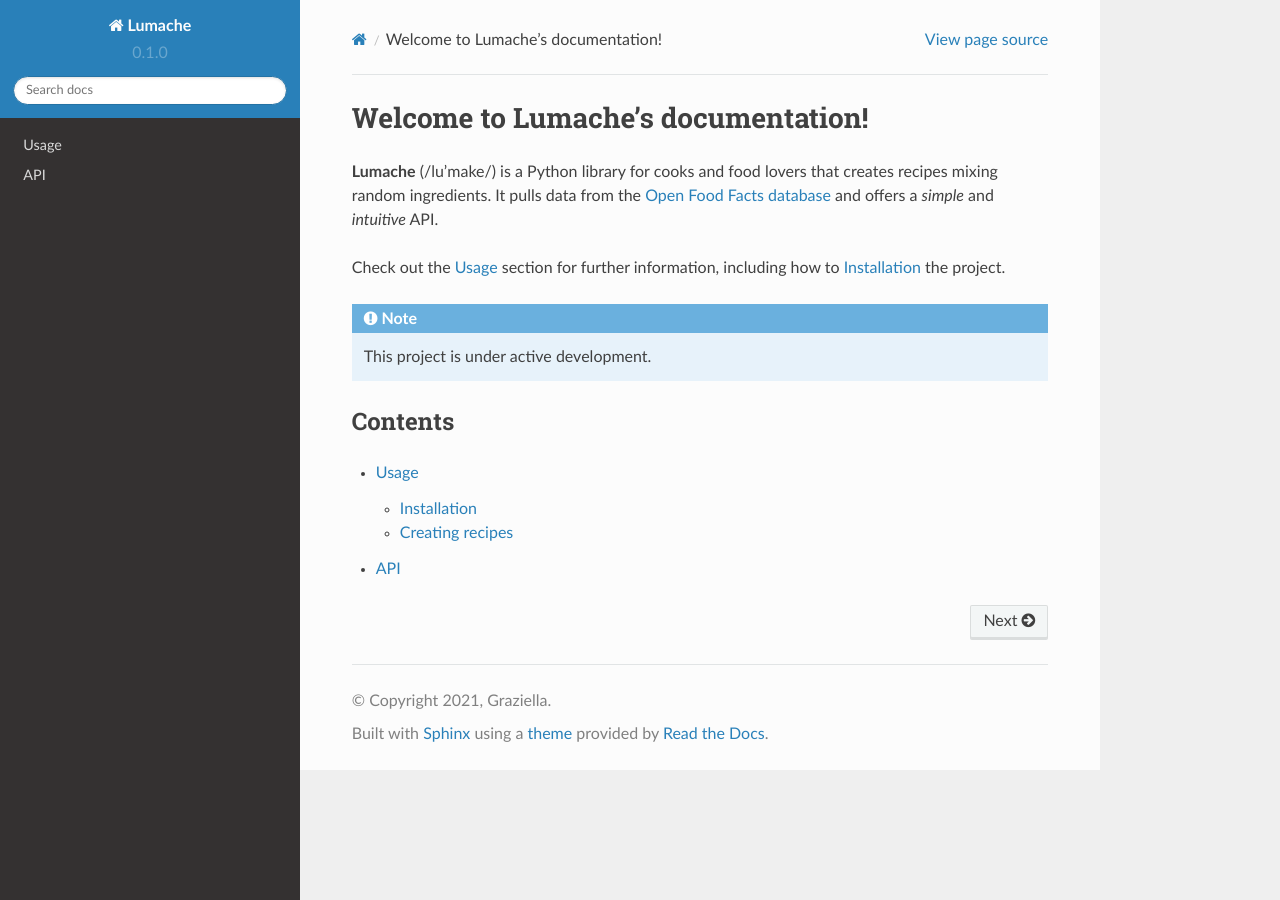
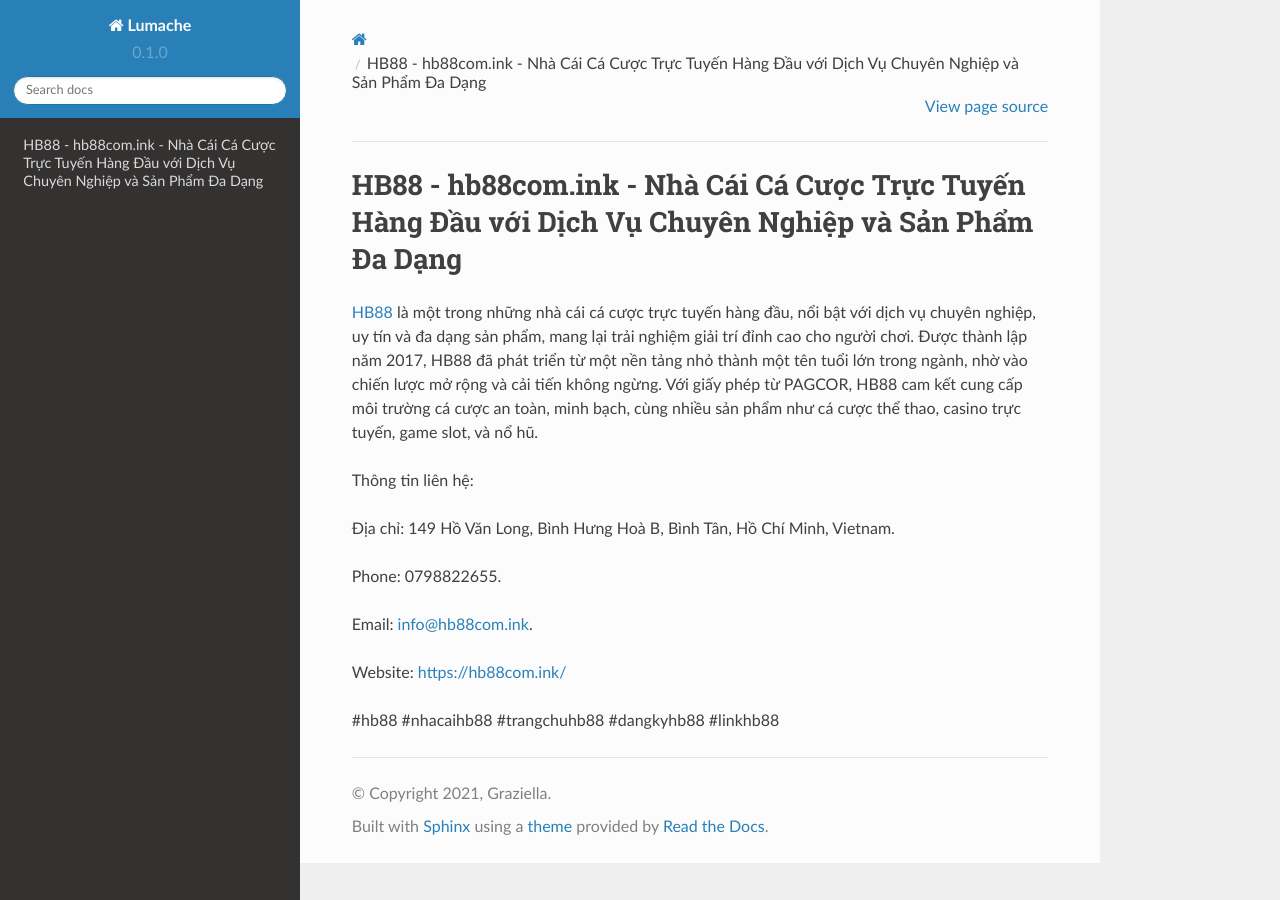
Before and after one commit to vqtranquocthuan424/hb88comink, a Sphinx documentation site: the page built from docs/source/index.rst, in a window 1280 px wide. Built offline with Sphinx 7.4.7 and the Read the Docs theme 2.0.0, drawn with Linux system fonts in a browser that asks for light colours.

Commit message:
Update index.rst

```diff
--- a/docs/source/index.rst
+++ b/docs/source/index.rst
@@ -1,22 +1,16 @@
-Welcome to Lumache's documentation!
+HB88 - hb88com.ink - Nhà Cái Cá Cược Trực Tuyến Hàng Đầu với Dịch Vụ Chuyên Nghiệp và Sản Phẩm Đa Dạng
 ===================================
 
-**Lumache** (/lu'make/) is a Python library for cooks and food lovers
-that creates recipes mixing random ingredients.
-It pulls data from the `Open Food Facts database <https://world.openfoodfacts.org/>`_
-and offers a *simple* and *intuitive* API.
+`HB88 <https://hb88com.ink/>`_ là một trong những nhà cái cá cược trực tuyến hàng đầu, nổi bật với dịch vụ chuyên nghiệp, uy tín và đa dạng sản phẩm, mang lại trải nghiệm giải trí đỉnh cao cho người chơi. Được thành lập năm 2017, HB88 đã phát triển từ một nền tảng nhỏ thành một tên tuổi lớn trong ngành, nhờ vào chiến lược mở rộng và cải tiến không ngừng. Với giấy phép từ PAGCOR, HB88 cam kết cung cấp môi trường cá cược an toàn, minh bạch, cùng nhiều sản phẩm như cá cược thể thao, casino trực tuyến, game slot, và nổ hũ.
 
-Check out the :doc:`usage` section for further information, including
-how to :ref:`installation` the project.
+Thông tin liên hệ:
 
-.. note::
+Địa chỉ: 149 Hồ Văn Long, Bình Hưng Hoà B, Bình Tân, Hồ Chí Minh, Vietnam.
 
-   This project is under active development.
+Phone: 0798822655.
 
-Contents
---------
+Email: info@hb88com.ink.
 
-.. toctree::
+Website: https://hb88com.ink/
 
-   usage
-   api
+#hb88 #nhacaihb88 #trangchuhb88 #dangkyhb88 #linkhb88
```
